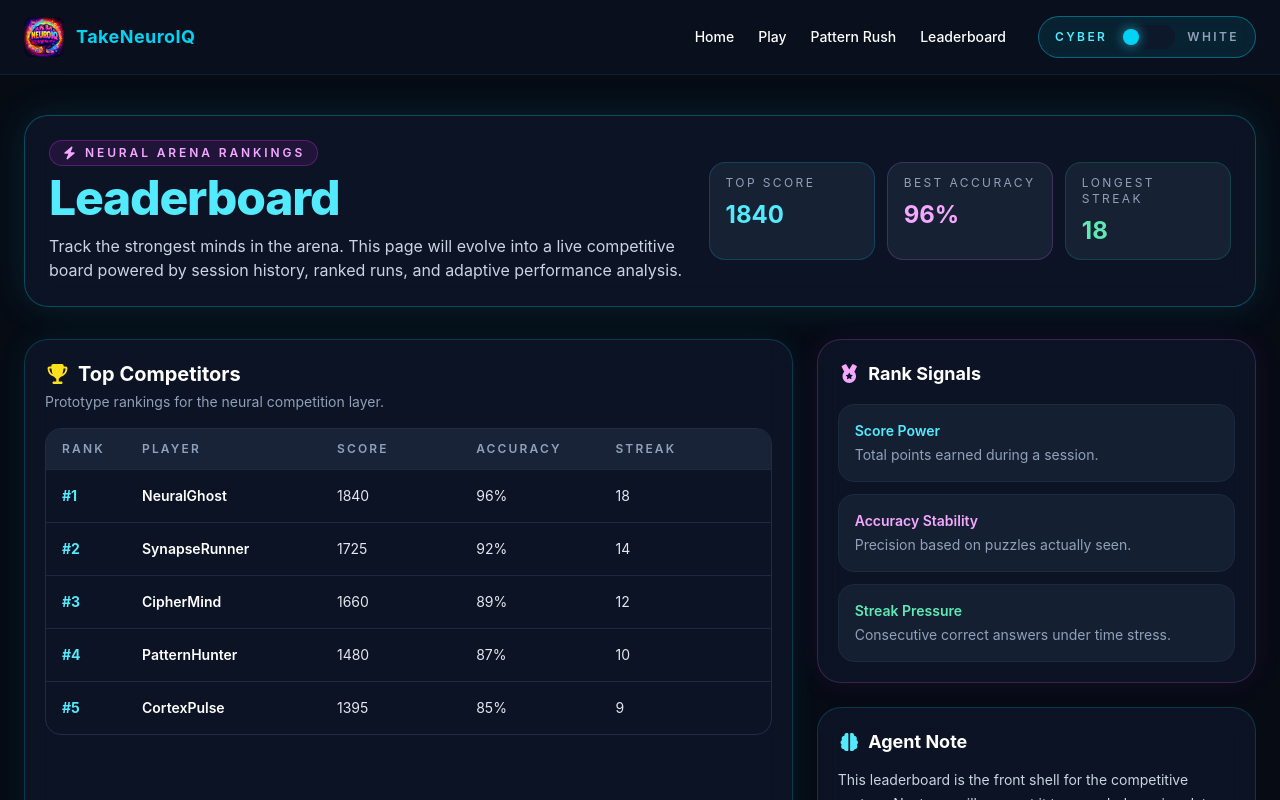
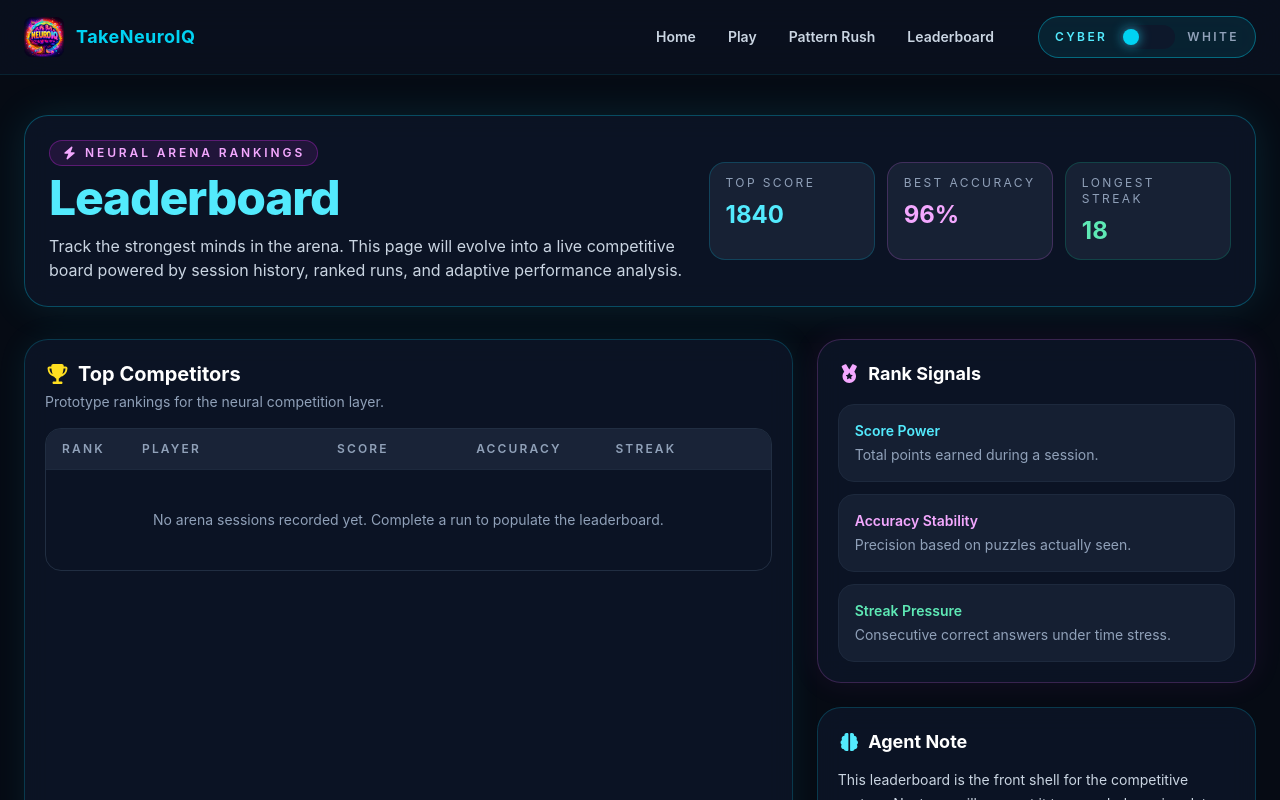
Before and after one commit to Breedlove-Jason/takeneuroiq, a React (Vite) app: page /leaderboard in a window 1280 px wide. Shown: the top 800 px of the page. Built offline with nearby package versions, Linux system fonts and the light colour scheme.

Commit message:
feat: integrate dynamic leaderboard using session data and enhance navigation styling

```diff
--- a/src/game/sessionTracker.js
+++ b/src/game/sessionTracker.js
@@ -1,9 +1,22 @@
-const sessions = []
+const sessions = [];
 
 export function recordSession(session) {
-  sessions.push(session)
+  sessions.push(session);
 }
 
 export function getSessions() {
-  return sessions
+  return sessions;
 }
+
+export function getLeaderboardSessions() {
+  return [...sessions]
+    .sort((a, b) => b.score - a.score)
+    .slice(0, 5)
+    .map((session, index) => ({
+      rank: index + 1,
+      name: session.name || `Player ${index + 1}`,
+      score: session.score ?? 0,
+      accuracy: `${session.accuracy ?? 0}%`,
+      streak: session.bestStreak ?? session.streak ?? 0,
+    }));
+}
--- a/src/layout/Header.jsx
+++ b/src/layout/Header.jsx
@@ -30,17 +30,52 @@ function Header({ theme, setTheme }) {
         </Link>
 
         <div className="flex items-center gap-8">
-          <nav className="flex gap-6 text-sm font-medium">
-            <Link to="/" className="transition hover:text-cyan-400">
+          <nav
+            className={`flex items-center gap-2 text-sm font-medium ${
+              isCyber ? "text-slate-300" : "text-slate-600"
+            }`}
+          >
+            <Link
+              to="/"
+              className={`inline-flex items-center rounded-xl px-3 py-2 text-sm font-semibold transition ${
+                isCyber
+                  ? "text-slate-300 hover:bg-white/5 hover:text-cyan-300"
+                  : "text-slate-600 hover:bg-slate-100 hover:text-cyan-600"
+              }`}
+            >
               Home
             </Link>
-            <Link to="/play" className="transition hover:text-cyan-400">
+
+            <Link
+              to="/play"
+              className={`inline-flex items-center rounded-xl px-3 py-2 text-sm font-semibold transition ${
+                isCyber
+                  ? "text-slate-300 hover:bg-white/5 hover:text-cyan-300"
+                  : "text-slate-600 hover:bg-slate-100 hover:text-cyan-600"
+              }`}
+            >
               Play
             </Link>
-            <Link to="/arena" className="transition hover:text-cyan-400">
+
+            <Link
+              to="/arena"
+              className={`inline-flex items-center rounded-xl px-3 py-2 text-sm font-semibold transition ${
+                isCyber
+                  ? "text-slate-300 hover:bg-white/5 hover:text-cyan-300"
+                  : "text-slate-600 hover:bg-slate-100 hover:text-cyan-600"
+              }`}
+            >
               Pattern Rush
             </Link>
-            <Link to="/leaderboard" className="transition hover:text-cyan-400">
+
+            <Link
+              to="/leaderboard"
+              className={`inline-flex items-center rounded-xl px-3 py-2 text-sm font-semibold transition ${
+                isCyber
+                  ? "text-slate-300 hover:bg-white/5 hover:text-cyan-300"
+                  : "text-slate-600 hover:bg-slate-100 hover:text-cyan-600"
+              }`}
+            >
               Leaderboard
             </Link>
           </nav>
--- a/src/pages/LeaderboardPage.jsx
+++ b/src/pages/LeaderboardPage.jsx
@@ -6,46 +6,11 @@ import {
   faBolt,
   faBrain,
 } from "@fortawesome/free-solid-svg-icons";
+import { getLeaderboardSessions } from "../game/sessionTracker";
 
-const mockLeaders = [
-  {
-    rank: 1,
-    name: "NeuralGhost",
-    score: 1840,
-    accuracy: "96%",
-    streak: 18,
-  },
-  {
-    rank: 2,
-    name: "SynapseRunner",
-    score: 1725,
-    accuracy: "92%",
-    streak: 14,
-  },
-  {
-    rank: 3,
-    name: "CipherMind",
-    score: 1660,
-    accuracy: "89%",
-    streak: 12,
-  },
-  {
-    rank: 4,
-    name: "PatternHunter",
-    score: 1480,
-    accuracy: "87%",
-    streak: 10,
-  },
-  {
-    rank: 5,
-    name: "CortexPulse",
-    score: 1395,
-    accuracy: "85%",
-    streak: 9,
-  },
-];
 
 function LeaderboardPage() {
+    const leaderboardData = getLeaderboardSessions();
   return (
     <section className="min-h-screen px-6 py-10">
       <div className="mx-auto max-w-7xl">
@@ -119,24 +84,28 @@ function LeaderboardPage() {
                 <span>Streak</span>
               </div>
 
-              {mockLeaders.map((player) => (
+              {leaderboardData.length > 0 ? (
+                leaderboardData.map((player) => (
                   <div
-                  key={player.rank}
+                    key={`${player.rank}-${player.name}-${player.score}`}
                     className="grid grid-cols-[80px_1.4fr_1fr_1fr_1fr] items-center border-t border-slate-800 px-4 py-4 text-sm text-slate-200 transition duration-200 hover:bg-slate-800/70"
                   >
                     <span className="font-bold text-cyan-300">
                       #{player.rank}
                     </span>
 
-                  <span className="font-semibold text-white">
-                    {player.name}
-                  </span>
+                    <span className="font-semibold text-white">{player.name}</span>
 
                     <span>{player.score}</span>
                     <span>{player.accuracy}</span>
                     <span>{player.streak}</span>
                   </div>
-              ))}
+                ))
+              ) : (
+                <div className="border-t border-slate-800 px-4 py-10 text-center text-sm text-slate-400">
+                  No arena sessions recorded yet. Complete a run to populate the leaderboard.
+                </div>
+              )}
             </div>
           </div>
 
```
Lines whose indentation alone changed are shown as unchanged.
